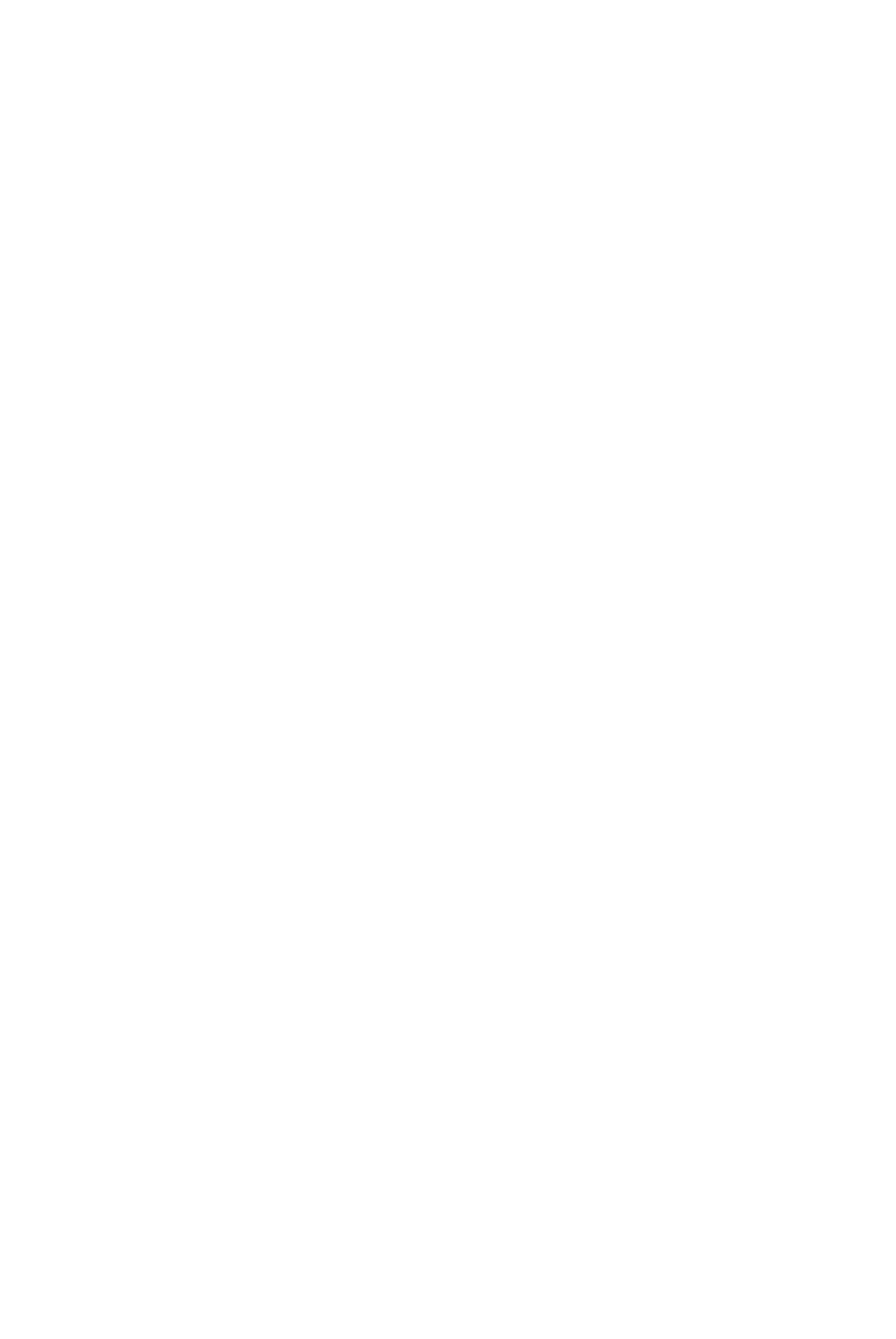
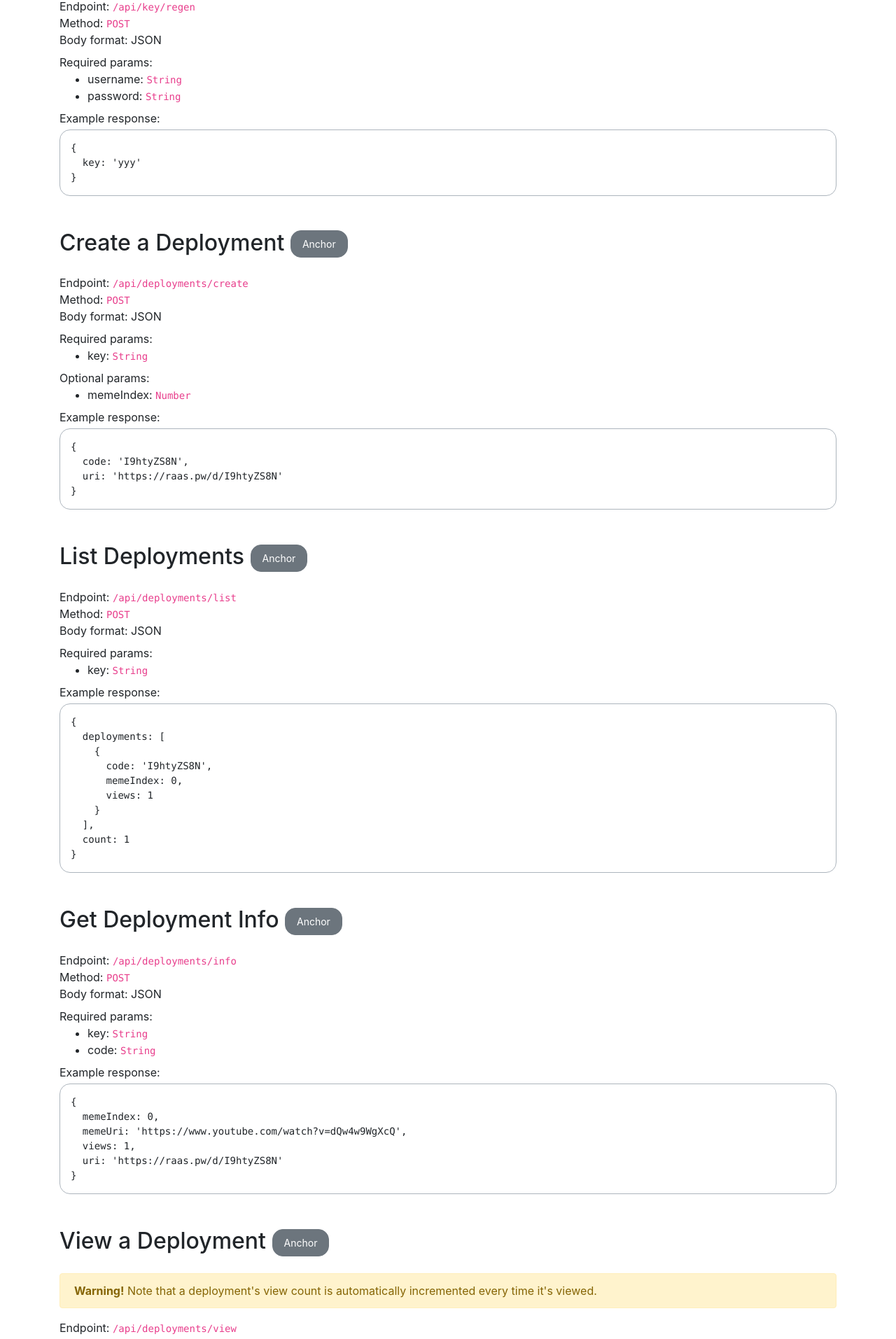
Before and after one commit to rickrolling-as-a-service/website, a Next.js app: page /docs/api in a window 1280 px wide. Before the commit this address had no page. Shown: the part 759-2672 px from the top of the page at 70% size. Before the commit the page ends 800 px from the top, so only its background shows below. Built offline with nearby package versions, Linux system fonts and the light colour scheme.

Commit message:
Add api docs

```diff
--- /dev/null
+++ b/components/AnchoredHeading.js
@@ -0,0 +1,11 @@
+export default ({ children }) => {
+  const id = children.toLowerCase().replace(/\s+/g, '-')
+  return (
+    <h2 className='mb-4' id={id}>
+      {children + ' '}
+      <a className='btn btn-sm btn-secondary' href={'#' + id}>
+        Anchor
+      </a>
+    </h2>
+  )
+}
--- /dev/null
+++ b/components/Endpoint.js
@@ -0,0 +1,31 @@
+import Code from './Code'
+
+export default ({ endpoint, method, required, optional, response }) => (
+  <div>
+    <p className='mb-0'>Endpoint: <code>{endpoint}</code></p>
+    <p className='mb-0'>Method: <code>{method || 'POST'}</code></p>
+    <p className='mb-0'>Body format: JSON</p>
+    {required && (
+      <div className='mt-2'>
+        Required params:
+        <ul className='mb-0'>
+          {required.map(({ name, type }) => (
+            <li>{name}: <code>{type}</code></li>
+          ))}
+        </ul>
+      </div>
+    )}
+    {optional && (
+      <div className='mt-2'>
+        Optional params:
+        <ul className='mb-0'>
+          {optional.map(({ name, type }) => (
+            <li>{name}: <code>{type}</code></li>
+          ))}
+        </ul>
+      </div>
+    )}
+    <p className='mt-2 mb-1'>Example response:</p>
+    <Code code={response} />
+  </div>
+)
--- /dev/null
+++ b/pages/docs/api.js
@@ -0,0 +1,161 @@
+import '../../styles/main.scss'
+
+import { Component } from 'react'
+import Footer from '../../components/Footer'
+import Navbar from '../../components/Navbar'
+import Endpoint from '../../components/Endpoint'
+import AnchoredHeading from '../../components/AnchoredHeading'
+import Link from 'next/link'
+
+export default class extends Component {
+  state = {
+    yarn: true
+  }
+
+  render() {
+    return (
+      <>
+        <Navbar />
+        <section className='container mt-5'>
+          <h1 className='display-4'>API Reference</h1>
+          <p className='lead mt-3'>
+            A full reference of how to interact with our API correctly. If you're new, we recommend reading the quick start guide first.
+          </p>
+        </section>
+        <section className='container mt-5'>
+          <AnchoredHeading>Get API Key</AnchoredHeading>
+          <Endpoint
+            endpoint='/api/key/get'
+            required={[
+              { name: 'username', type: 'String' },
+              { name: 'password', type: 'String' }
+            ]}
+            response={`
+{
+  key: 'xxx'
+}
+            `}
+          />
+        </section>
+        <section className='container mt-5'>
+          <AnchoredHeading>Revoke &amp; Regenerate API Key</AnchoredHeading>
+          <Endpoint
+            endpoint='/api/key/regen'
+            required={[
+              { name: 'username', type: 'String' },
+              { name: 'password', type: 'String' }
+            ]}
+            response={`
+{
+  key: 'yyy'
+}
+            `}
+          />
+        </section>
+        <section className='container mt-5'>
+          <AnchoredHeading>Create a Deployment</AnchoredHeading>
+          <Endpoint
+            endpoint='/api/deployments/create'
+            required={[
+              { name: 'key', type: 'String' }
+            ]}
+            optional={[
+              { name: 'memeIndex', type: 'Number' }
+            ]}
+            response={`
+{
+  code: 'I9htyZS8N',
+  uri: 'https://raas.pw/d/I9htyZS8N'
+}
+            `}
+          />
+        </section>
+        <section className='container mt-5'>
+          <AnchoredHeading>List Deployments</AnchoredHeading>
+          <Endpoint
+            endpoint='/api/deployments/list'
+            required={[
+              { name: 'key', type: 'String' }
+            ]}
+            response={`
+{
+  deployments: [
+    {
+      code: 'I9htyZS8N',
+      memeIndex: 0,
+      views: 1
+    }
+  ],
+  count: 1
+}
+            `}
+          />
+        </section>
+        <section className='container mt-5'>
+          <AnchoredHeading>Get Deployment Info</AnchoredHeading>
+          <Endpoint
+            endpoint='/api/deployments/info'
+            required={[
+              { name: 'key', type: 'String' },
+              { name: 'code', type: 'String' }
+            ]}
+            response={`
+{
+  memeIndex: 0,
+  memeUri: 'https://www.youtube.com/watch?v=dQw4w9WgXcQ',
+  views: 1,
+  uri: 'https://raas.pw/d/I9htyZS8N'
+}
+            `}
+          />
+        </section>
+        <section className='container mt-5'>
+          <AnchoredHeading>View a Deployment</AnchoredHeading>
+          <div className='alert alert-warning'>
+            <strong>Warning!</strong> Note that a deployment's view count is automatically incremented every time it's viewed.
+          </div>
+          <Endpoint
+            endpoint='/api/deployments/view'
+            required={[
+              { name: 'key', type: 'String' },
+              { name: 'code', type: 'String' }
+            ]}
+            response={`
+{
+  views: 2
+}
+            `}
+          />
+        </section>
+        <section className='container mt-5'>
+          <AnchoredHeading>Delete a Deployment</AnchoredHeading>
+          <Endpoint
+            endpoint='/api/deployments/delete'
+            method='DELETE'
+            required={[
+              { name: 'key', type: 'String' },
+              { name: 'code', type: 'String' }
+            ]}
+            response={`
+{
+  finalViews: 2
+}
+            `}
+          />
+        </section>
+        <section className='container mt-5'>
+          <Link href='/docs'>
+            <button className='btn btn-primary'>Go back to the docs</button>
+          </Link>
+        </section>
+        <Footer />
+      </>
+    )
+  }
+
+  changePackageManager = (pm) => {
+    this.setState({
+      yarn: pm === 'yarn'
+    })
+  }
+}
--- a/pages/docs/index.js
+++ b/pages/docs/index.js
@@ -33,7 +33,7 @@ export default class extends Component {
               </Card>
             </div>
             <div className='col-sm-6 col-md-4'>
-              <Card name='API reference'>
+              <Card name='API reference' href='/docs/api'>
                 A full reference of how to interact with our API correctly. If you're new, we recommend reading the quick start guide first.
               </Card>
             </div>
--- a/pages/index.js
+++ b/pages/index.js
@@ -84,8 +84,8 @@ fetch('https://raas.pw/api/deploy', {
             <div className='col-lg-4 col-md-6'>
               <Code code={`
 {
-  id: 'I9htyZS8N',
-  uri: 'https://raas.pw/r/I9htyZS8N'
+  code: 'I9htyZS8N',
+  uri: 'https://raas.pw/d/I9htyZS8N'
 }
               `} />
             </div>
--- a/styles/main.scss
+++ b/styles/main.scss
@@ -25,7 +25,7 @@
 // @import '../node_modules/bootstrap/scss/pagination';
 // @import '../node_modules/bootstrap/scss/badge';
 @import '../node_modules/bootstrap/scss/jumbotron';
-// @import '../node_modules/bootstrap/scss/alert';
+@import '../node_modules/bootstrap/scss/alert';
 // @import '../node_modules/bootstrap/scss/progress';
 // @import '../node_modules/bootstrap/scss/media';
 // @import '../node_modules/bootstrap/scss/list-group';
```
Also changed, not shown: pages/docs/start.js (+4 -3 lines).
